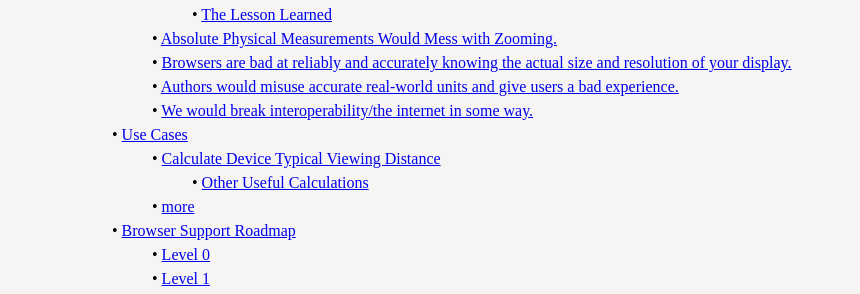
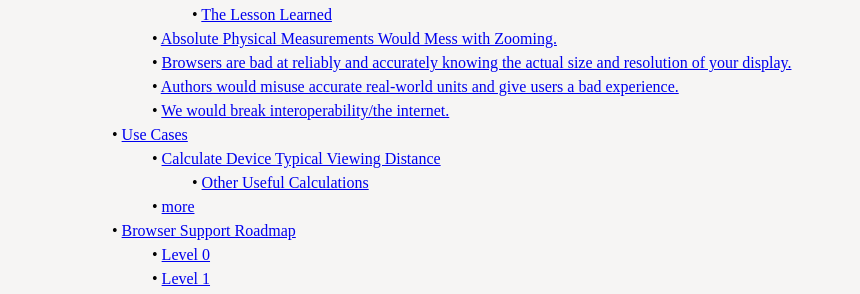
Before and after one commit to graphicore/varla-varfo, a Jekyll site: the page built from explorations/calibrate/index.md, in a window 1280 px wide and 900 px high. Shown: the part 317-611 px from the top of the window, without its empty margins (208-1068 px from the left). Built offline with Jekyll 4.4.1, drawn with Linux system fonts in a browser that asks for light colours; some web fonts are replaced; some of the changed text lies outside the part shown.

Commit message:
WIP Calibrate CSS: better headline.

```diff
--- a/explorations/calibrate/index.md
+++ b/explorations/calibrate/index.md
@@ -360,7 +360,7 @@ things harder, the gist is that it would enable other things that are
 impossible to achieve under the CSS-Reference-Pixel. Despite, models
 would be **complementary**, there's no need to pick a side.
 
-### We would break interoperability/the internet in some way.
+### We would break interoperability/the internet.
 
 If we can't break anything, it will also be hard to do any good. We got
 to think of authors to act in good faith, that they want to create working
```
